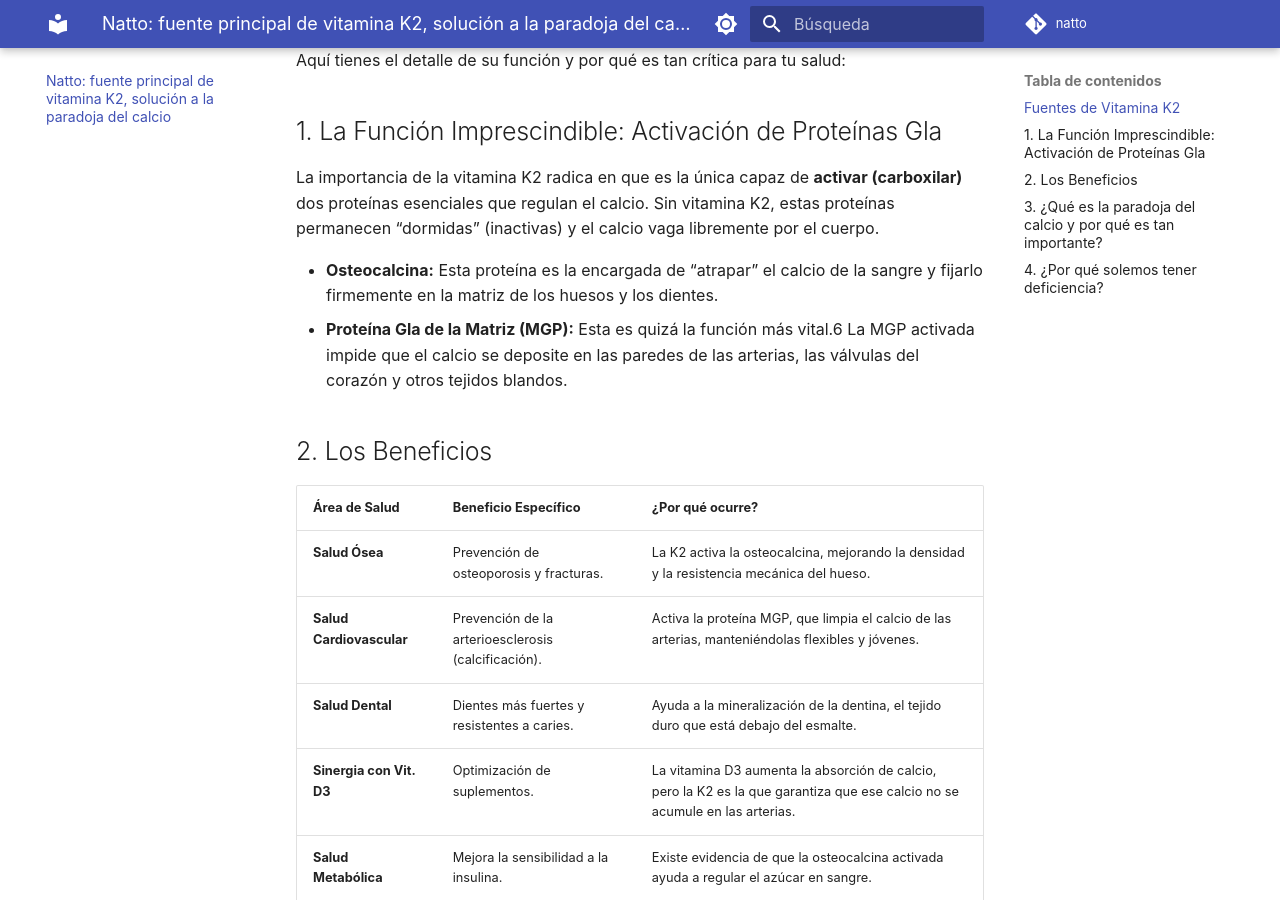
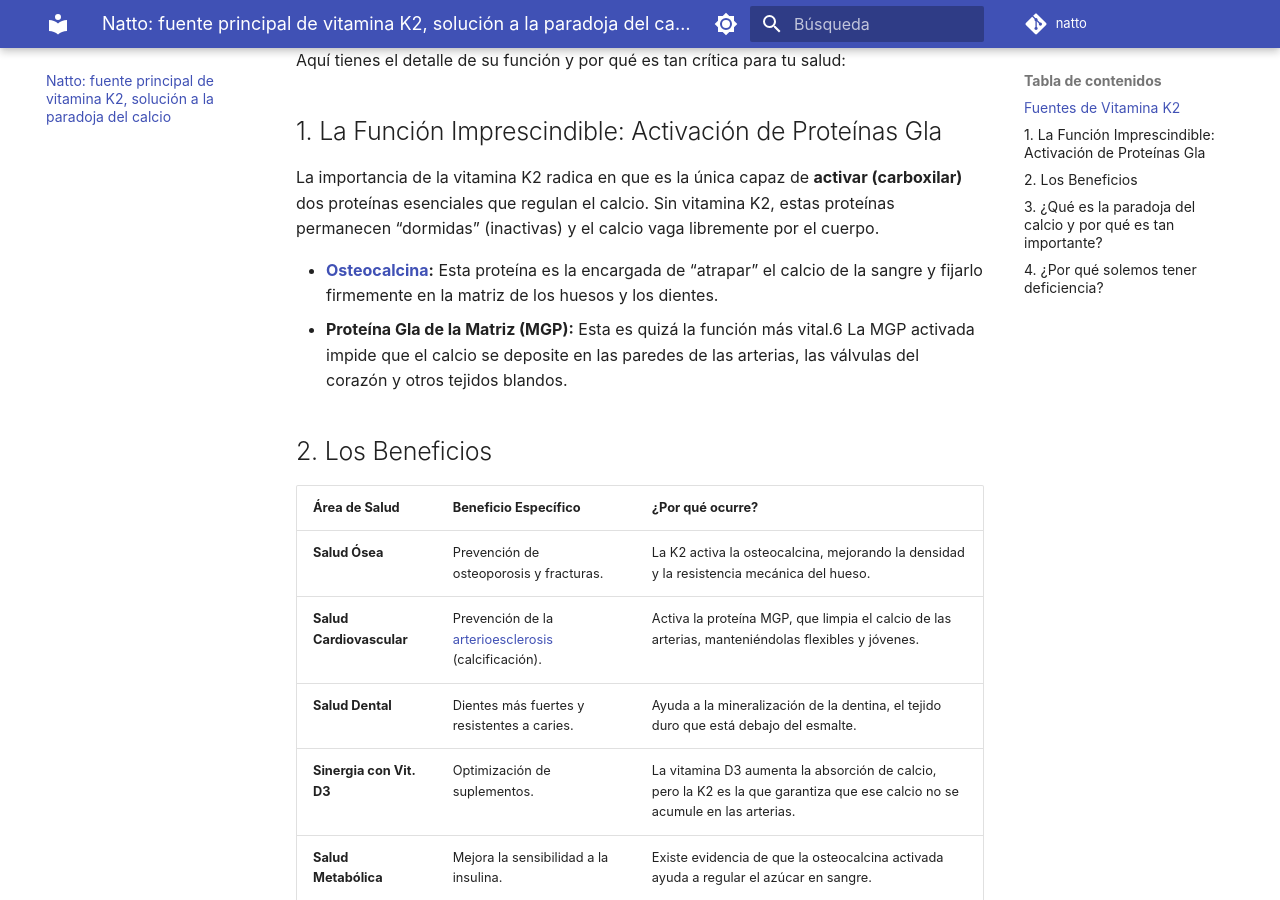
Before and after one commit to elfua/natto, an MkDocs documentation site: the page built from docs/index.md, in a window 1280 px wide and 900 px high, scrolled down 1701 px. Built offline with MkDocs 1.6.1 and Material for MkDocs 9.7.7, drawn with Linux system fonts in a browser that asks for light colours; comment, search, counter and statistics services are not loaded; part of the change alters nothing that is shown.

```diff
--- a/docs/index.md
+++ b/docs/index.md
@@ -47,7 +47,7 @@ Aquí tienes el detalle de su función y por qué es tan crítica para tu salud:
 
 La importancia de la vitamina K2 radica en que es la única capaz de **activar (carboxilar)** dos proteínas esenciales que regulan el calcio. Sin vitamina K2, estas proteínas permanecen "dormidas" (inactivas) y el calcio vaga libremente por el cuerpo.
 
-* **Osteocalcina:** Esta proteína es la encargada de "atrapar" el calcio de la sangre y fijarlo firmemente en la matriz de los huesos y los dientes.
+* **[Osteocalcina](https://es.wikipedia.org/wiki/Osteocalcina):** Esta proteína es la encargada de "atrapar" el calcio de la sangre y fijarlo firmemente en la matriz de los huesos y los dientes.
 * **Proteína Gla de la Matriz (MGP):** Esta es quizá la función más vital.6 La MGP activada impide que el calcio se deposite en las paredes de las arterias, las válvulas del corazón y otros tejidos blandos.
 
 ## 2. Los Beneficios
@@ -55,7 +55,7 @@ La importancia de la vitamina K2 radica en que es la única capaz de **activar (
 | Área de Salud | Beneficio Específico | ¿Por qué ocurre? |
 | :---- | :---- | :---- |
 | **Salud Ósea** | Prevención de osteoporosis y fracturas. | La K2 activa la osteocalcina, mejorando la densidad y la resistencia mecánica del hueso. |
-| **Salud Cardiovascular** | Prevención de la arterioesclerosis (calcificación). | Activa la proteína MGP, que limpia el calcio de las arterias, manteniéndolas flexibles y jóvenes. |
+| **Salud Cardiovascular** | Prevención de la [arterioesclerosis](https://es.wikipedia.org/wiki/Arteriosclerosis) (calcificación). | Activa la proteína MGP, que limpia el calcio de las arterias, manteniéndolas flexibles y jóvenes. |
 | **Salud Dental** | Dientes más fuertes y resistentes a caries. | Ayuda a la mineralización de la dentina, el tejido duro que está debajo del esmalte. |
 | **Sinergia con Vit. D3** | Optimización de suplementos. | La vitamina D3 aumenta la absorción de calcio, pero la K2 es la que garantiza que ese calcio no se acumule en las arterias. |
 | **Salud Metabólica** | Mejora la sensibilidad a la insulina. | Existe evidencia de que la osteocalcina activada ayuda a regular el azúcar en sangre. |
```
